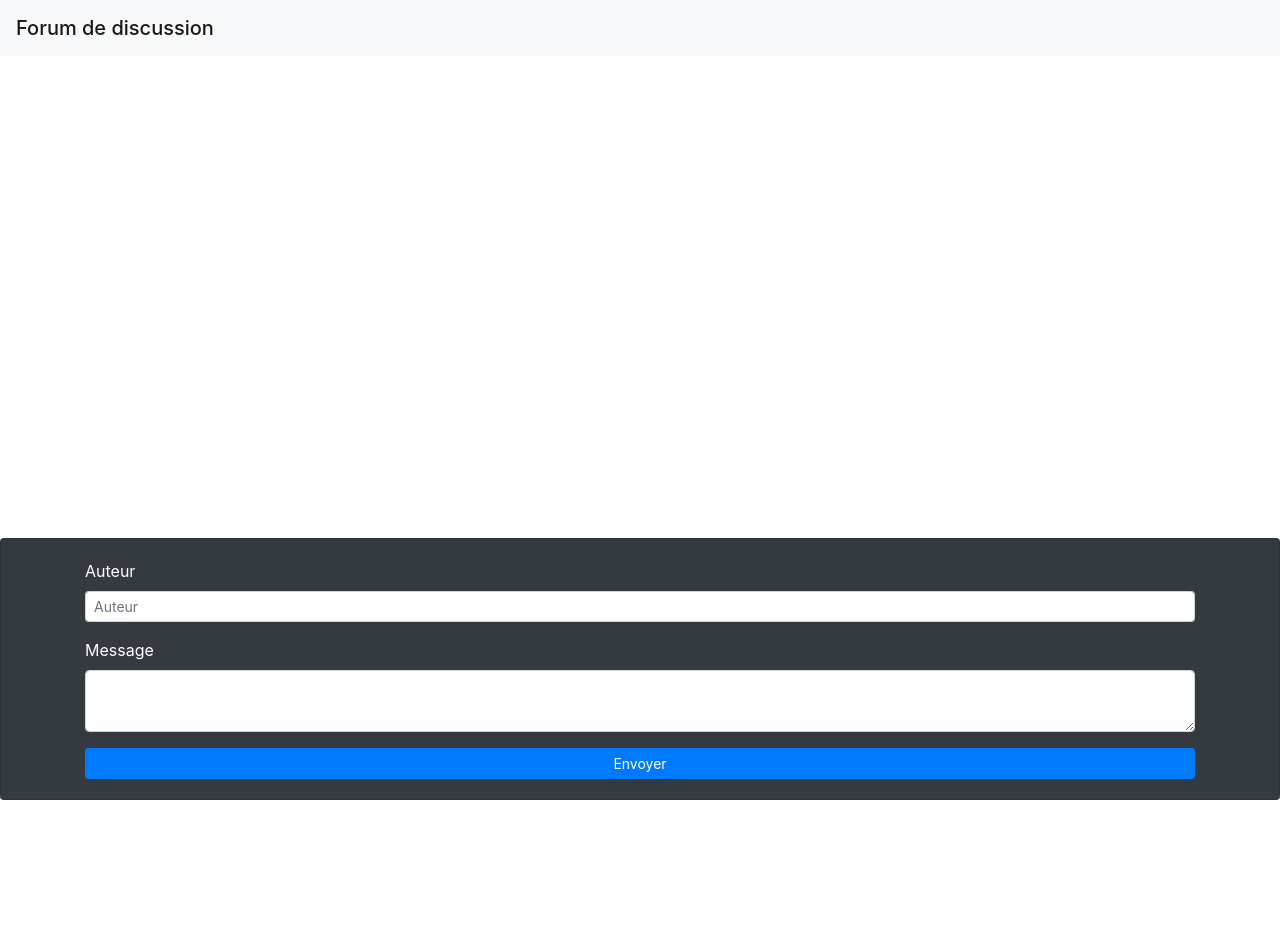
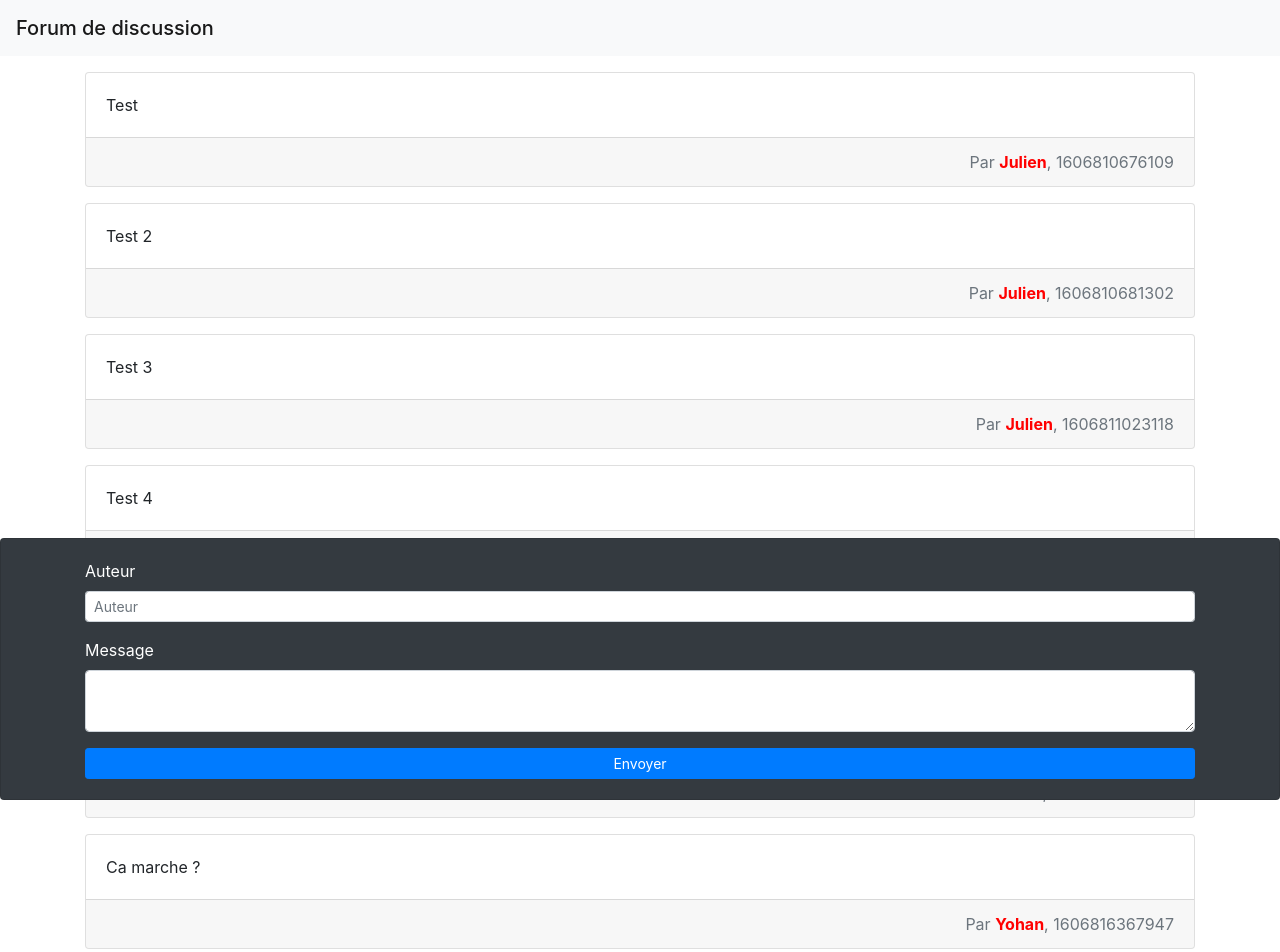
Before and after one commit to julien1619/cours-web-mines-2020-next, a Next.js app: page / in a window 1280 px wide. Shown: the top 952 px of the page. Before the commit the page ends 800 px from the top, so only its background shows below. Built offline with nearby package versions, Linux system fonts and the light colour scheme.

Commit message:
Render static messages

```diff
--- /dev/null
+++ b/components/Message.tsx
@@ -0,0 +1,23 @@
+type MessageData = {
+  author: string;
+  content: string;
+  timestamp: number;
+};
+
+type Props = {
+  message: MessageData;
+};
+
+export default function Message({ message }: Props) {
+  return (
+    <div className="card my-3">
+      <div className="card-body">
+        <p className="card-text">{message.content}</p>
+      </div>
+      <div className="card-footer text-muted text-right">
+        Par <span className="author">{message.author}</span>,{" "}
+        {message.timestamp}
+      </div>
+    </div>
+  );
+}
--- a/components/Messages.tsx
+++ b/components/Messages.tsx
@@ -1,7 +1,23 @@
-export default function Messages() {
+import Message from "./Message";
+
+type MessageData = {
+  author: string;
+  content: string;
+  timestamp: number;
+};
+
+type Props = {
+  messages: MessageData[];
+};
+
+export default function Messages({ messages }: Props) {
   return (
     <div className="wrapper">
-      <div className="messages-container"></div>
+      <div className="messages-container">
+        {messages.map((message) => (
+          <Message message={message} />
+        ))}
+      </div>
     </div>
   );
 }
--- a/pages/index.tsx
+++ b/pages/index.tsx
@@ -2,6 +2,59 @@ import Head from "next/head";
 import "bootstrap/dist/css/bootstrap.min.css";
 import Messages from "../components/Messages";
 import MessageForm from "../components/MessageForm";
+
+const messages = [
+  {
+    author: "Julien",
+    content: "Test",
+    timestamp: 1606810676109,
+  },
+  {
+    author: "Julien",
+    content: "Test 2",
+    timestamp: 1606810681302,
+  },
+  {
+    author: "Julien",
+    content: "Test 3",
+    timestamp: 1606811023118,
+  },
+  {
+    author: "Julien",
+    content: "Test 4",
+    timestamp: 1606816235882,
+  },
+  {
+    author: "",
+    content: "",
+    timestamp: 1606816306875,
+  },
+  {
+    author: "teo",
+    content: "Message test",
+    timestamp: 1606816322840,
+  },
+  {
+    author: "Yohan",
+    content: "Ca marche ?",
+    timestamp: 1606816367947,
+  },
+  {
+    author: "Zac",
+    content: "bonjour",
+    timestamp: 1606816406547,
+  },
+  {
+    author: "Zac",
+    content: "ah en effet ça marche :)",
+    timestamp: 1606816435302,
+  },
+  {
+    author: "Yohan",
+    content: "Slt",
+    timestamp: 1606816445335,
+  },
+];
 
 export default function Home() {
   return (
@@ -15,7 +68,7 @@ export default function Home() {
       </nav>
       <div className="container-fluid">
         <div className="container">
-          <Messages />
+          <Messages messages={messages} />
         </div>
 
         <MessageForm />
```
